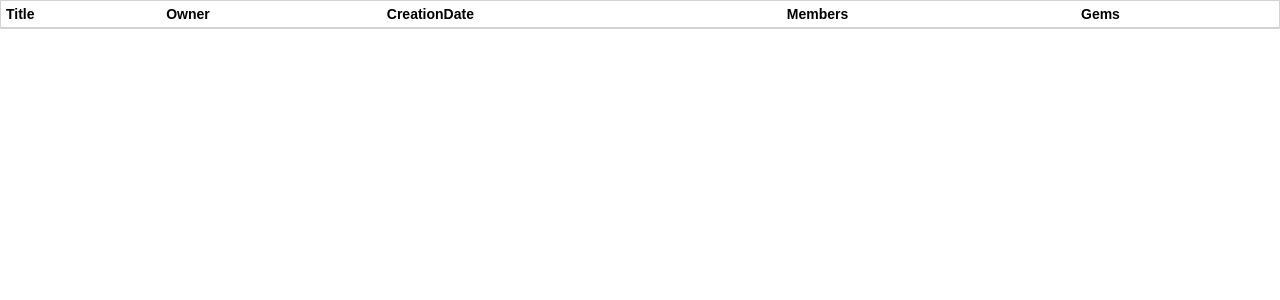
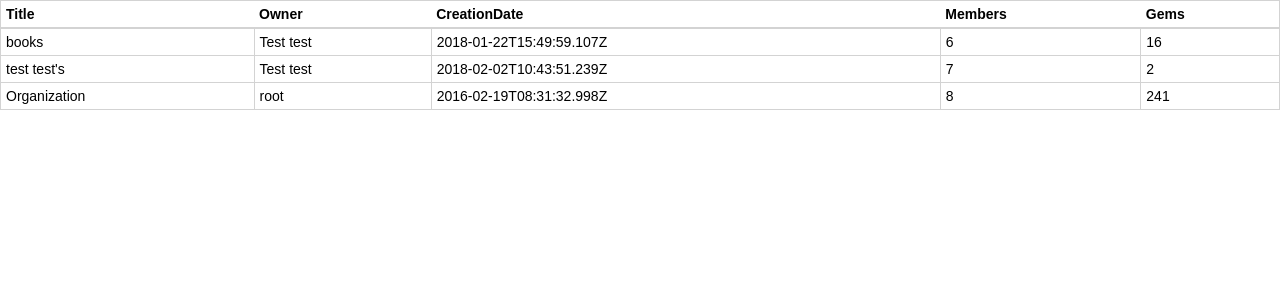
Before and after one commit to hmelenok/front-end-test-req, a React (Create React App) app: page / in a window 1280 px wide. Shown: the top 300 px of the page. Built offline with nearby package versions, Linux system fonts and the light colour scheme.

Commit message:
displaying groups correctly

```diff
--- a/src/App.js
+++ b/src/App.js
@@ -16,9 +16,9 @@ class App extends Component {
       .fetch("/groups-summary.json")
       .then(res => res.json())
       .then(data => {
-        console.log(data);
+        console.log(data.data);
         this.setState({
-          data: data.map(group => ({
+          data: data.data.map(group => ({
             title: group.title,
             owner: group.ownerUsername,
             creationDate: group.createdAt,
@@ -59,7 +59,12 @@ class App extends Component {
 
     return (
       <div>
-        <Table columns={columns} />
+        <Table
+          data={data.filter(
+            row => row.title.toLowerCase().indexOf(searchTerm) !== -1
+          )}
+          columns={columns}
+        />
       </div>
     );
   }
```
